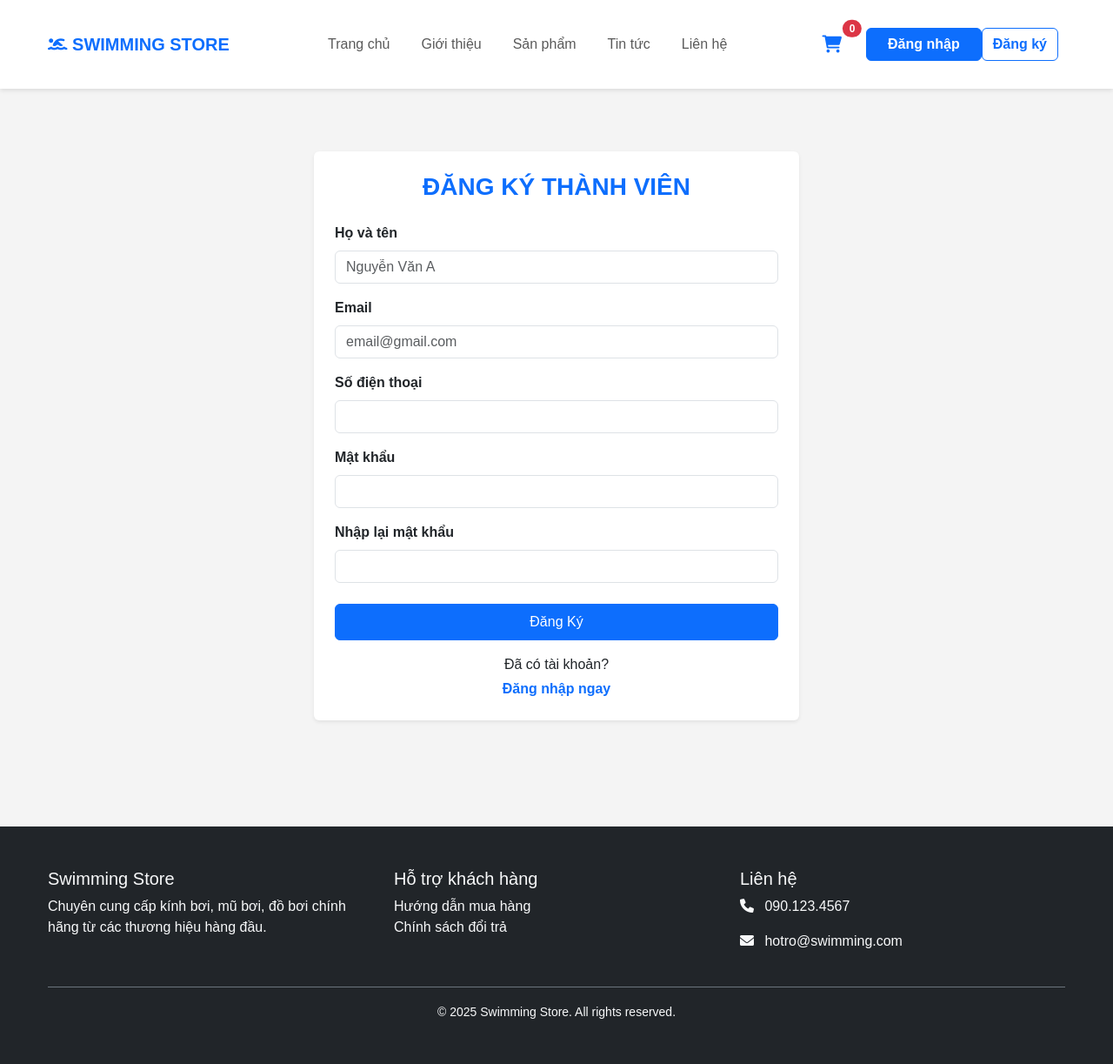
After one commit to Tientai2k4/ThucTapNganh, a PHP site: the page made by app/Views/client/auth/register.php in a window 1280 px wide. The commit adds this page. Shown: the whole page at 87% size. Run offline with PHP 8.4, Linux system fonts and the light colour scheme; the template is opened without the code that fills it, so the values that code supplies are empty; a stand-in replaces the project's code that opens the database connection; some libraries are stand-ins or nearby versions.

Commit message:
hoan thanh tinh nang ngay 3 thanh vien 2

```diff
--- /dev/null
+++ b/app/Views/client/auth/register.php
@@ -0,0 +1,55 @@
+<?php require_once ROOT_PATH . '/app/Views/client/layouts/header.php'; ?>
+
+<div class="container py-5">
+    <div class="row justify-content-center">
+        <div class="col-md-6">
+            <div class="card shadow-sm border-0">
+                <div class="card-body p-4">
+                    <h3 class="text-center text-primary mb-4 fw-bold text-uppercase">Đăng Ký Thành Viên</h3>
+
+                    <?php if(isset($data['error'])): ?>
+                        <div class="alert alert-danger text-center">
+                            <i class="fa-solid fa-triangle-exclamation"></i> <?= $data['error'] ?>
+                        </div>
+                    <?php endif; ?>
+
+                    <form action="<?= BASE_URL ?>auth/processRegister" method="POST">
+                        <div class="mb-3">
+                            <label class="form-label fw-bold">Họ và tên</label>
+                            <input type="text" name="full_name" class="form-control" placeholder="Nguyễn Văn A" required>
+                        </div>
+
+                        <div class="mb-3">
+                            <label class="form-label fw-bold">Email</label>
+                            <input type="email" name="email" class="form-control" placeholder="email@gmail.com" required>
+                        </div>
+
+                        <div class="mb-3">
+                            <label class="form-label fw-bold">Số điện thoại</label>
+                            <input type="text" name="phone" class="form-control" required>
+                        </div>
+
+                        <div class="mb-3">
+                            <label class="form-label fw-bold">Mật khẩu</label>
+                            <input type="password" name="password" class="form-control" required>
+                        </div>
+
+                        <div class="mb-4">
+                            <label class="form-label fw-bold">Nhập lại mật khẩu</label>
+                            <input type="password" name="confirm_password" class="form-control" required>
+                        </div>
+
+                        <button type="submit" class="btn btn-primary w-100 py-2">Đăng Ký</button>
+                    </form>
+
+                    <div class="text-center mt-3">
+                        <p class="mb-1">Đã có tài khoản?</p>
+                        <a href="<?= BASE_URL ?>auth/login" class="text-decoration-none fw-bold">Đăng nhập ngay</a>
+                    </div>
+                </div>
+            </div>
+        </div>
+    </div>
+</div>
+
+<?php require_once ROOT_PATH . '/app/Views/client/layouts/footer.php'; ?>
--- a/app/Views/client/layouts/header.php
+++ b/app/Views/client/layouts/header.php
@@ -9,6 +9,8 @@
     <link rel="stylesheet" href="<?= BASE_URL ?>css/client.css">
 </head>
 <body>
+
+
     <header class="main-header sticky-top">
         <nav class="navbar navbar-expand-lg navbar-light bg-white py-3">
             <div class="container">
@@ -26,13 +28,35 @@
                         <li class="nav-item"><a class="nav-link" href="#">Tin tức</a></li>
                         <li class="nav-item"><a class="nav-link" href="#">Liên hệ</a></li>
                     </ul>
-                    <div class="d-flex align-items-center">
-                        <a href="#" class="btn btn-outline-primary position-relative me-2 border-0">
-                            <i class="fas fa-shopping-cart fa-lg"></i>
-                            <span class="position-absolute top-0 start-100 translate-middle badge rounded-pill bg-danger">0</span>
-                        </a>
-                        <a href="<?= BASE_URL ?>client/auth/login" class="btn btn-primary px-4">Đăng nhập</a>
-                    </div>
+
+                        <div class="d-flex align-items-center">
+                             <a href="<?= BASE_URL ?>cart" class="btn btn-outline-primary position-relative me-3 border-0">
+                             <i class="fas fa-shopping-cart fa-lg"></i>
+                             <span class="position-absolute top-0 start-100 translate-middle badge rounded-pill bg-danger">0</span>
+                             </a>
+                             <?php if (isset($_SESSION['user_id'])): ?>
+                               <div class="dropdown">
+                              <button class="btn btn-outline-primary dropdown-toggle fw-bold" type="button" id="userMenu" data-bs-toggle="dropdown" aria-expanded="false">
+                                 <i class="fas fa-user-circle me-1"></i> Xin chào, <?= htmlspecialchars($_SESSION['user_name']) ?>
+                               </button>
+                                    <ul class="dropdown-menu dropdown-menu-end" aria-labelledby="userMenu">
+                                 <?php if(isset($_SESSION['user_role']) && $_SESSION['user_role'] == 'admin'): ?>
+                                   <li><a class="dropdown-item" href="<?= BASE_URL ?>admin/dashboard"><i class="fas fa-cog me-2"></i>Trang quản trị</a></li>
+                                <?php endif; ?>
+                                <li><a class="dropdown-item" href="#"><i class="fas fa-user me-2"></i>Hồ sơ cá nhân</a></li>
+                                <li><a class="dropdown-item" href="#"><i class="fas fa-box me-2"></i>Đơn hàng của tôi</a></li>
+                                <li><hr class="dropdown-divider"></li>
+                                <li><a class="dropdown-item text-danger" href="<?= BASE_URL ?>auth/logout"><i class="fas fa-sign-out-alt me-2"></i>Đăng xuất</a></li>
+                                </ul>
+                                 </div>
+                                  <?php else: ?>
+                                    <a href="<?= BASE_URL ?>auth/login" class="btn btn-primary px-4 fw-bold">Đăng nhập</a>
+                                     <a href="<?= BASE_URL ?>auth/register" class="btn btn-outline-primary me-2 fw-bold">Đăng ký</a>
+                                 <?php endif; ?>
+                         </div>
+
+
+
                 </div>
             </div>
         </nav>
```
Also changed, not shown: app/Controllers/Client/AuthController.php (+75 -0 lines), app/Models/UserModel.php (+41 -30 lines), app/Views/client/auth/login.php (added, +33 -0 lines), app/Views/client/home/index.php (+7 -3 lines).
